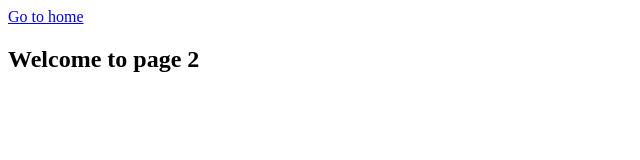
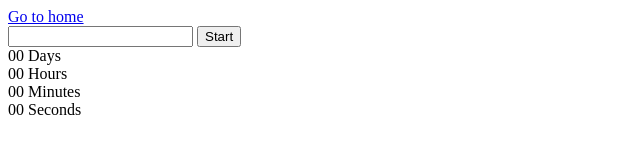
Before and after one commit to allure13/goit-js-hw-10, a website built with Vite: page src/1-timer.html in a window 1280 px wide. Shown: the whole page, without its empty margins (0-640 px from the left). Built offline with nearby package versions, Linux system fonts and the light colour scheme.

Commit message:
start to do timer

```diff
--- a/src/1-timer.html
+++ b/src/1-timer.html
@@ -9,8 +9,28 @@
   <body>
     <section>
       <a href="./index.html">Go to home</a>
-      <h1>Welcome to page 2</h1>
     </section>
+    <input type="text" id="datetime-picker" />
+    <button type="button" data-start>Start</button>
+
+    <div class="timer">
+      <div class="field">
+        <span class="value" data-days>00</span>
+        <span class="label">Days</span>
+      </div>
+      <div class="field">
+        <span class="value" data-hours>00</span>
+        <span class="label">Hours</span>
+      </div>
+      <div class="field">
+        <span class="value" data-minutes>00</span>
+        <span class="label">Minutes</span>
+      </div>
+      <div class="field">
+        <span class="value" data-seconds>00</span>
+        <span class="label">Seconds</span>
+      </div>
+    </div>
     <script type="module" src="./js/1-timer.js"></script>
   </body>
 </html>
--- a/src/js/1-timer.js
+++ b/src/js/1-timer.js
@@ -0,0 +1,12 @@
+import flatpickr from 'flatpickr';
+import 'flatpickr/dist/flatpickr.min.css';
+
+const options = {
+  enableTime: true,
+  time_24hr: true,
+  defaultDate: new Date(),
+  minuteIncrement: 1,
+  onClose(selectedDates) {
+    console.log(selectedDates[0]);
+  },
+};
```
